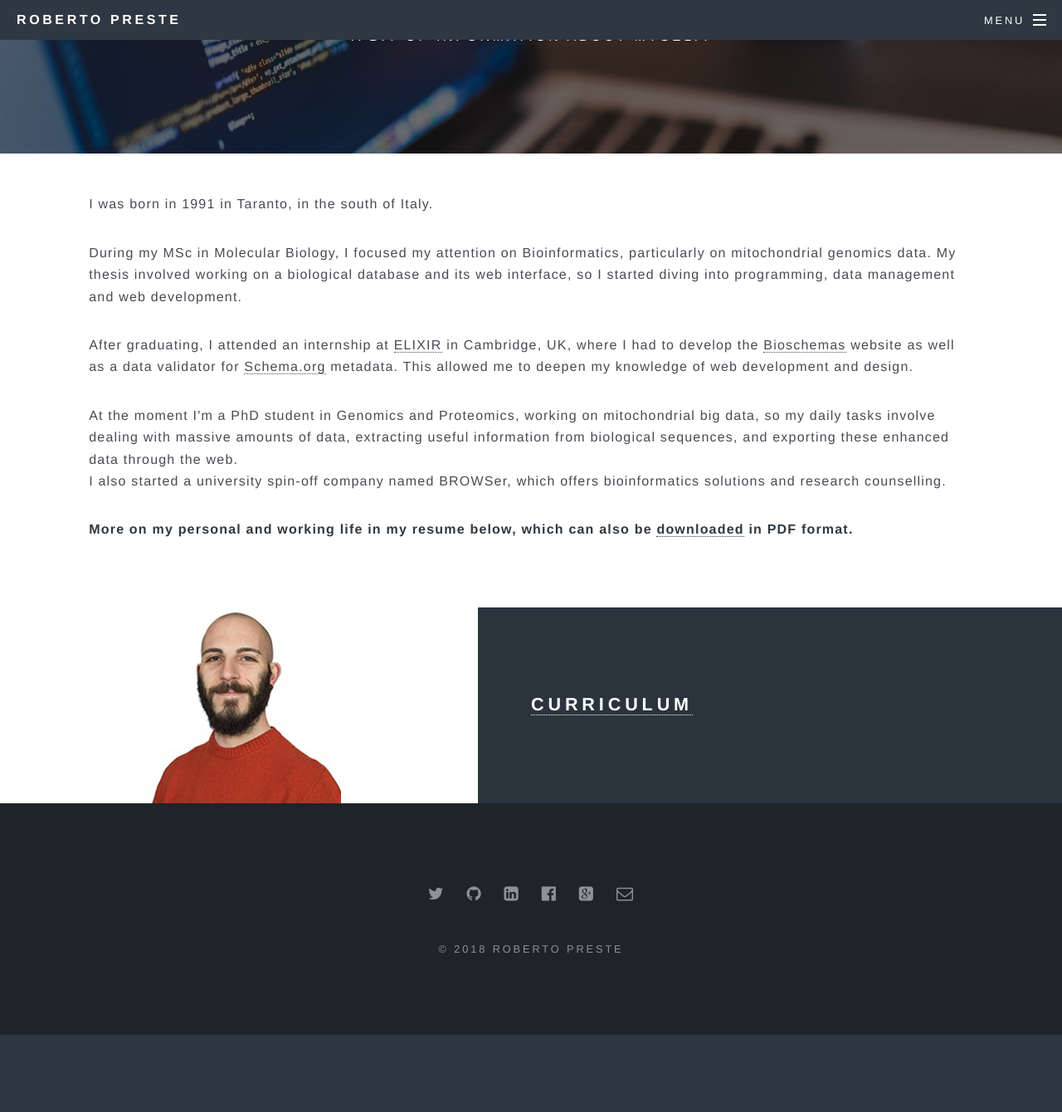
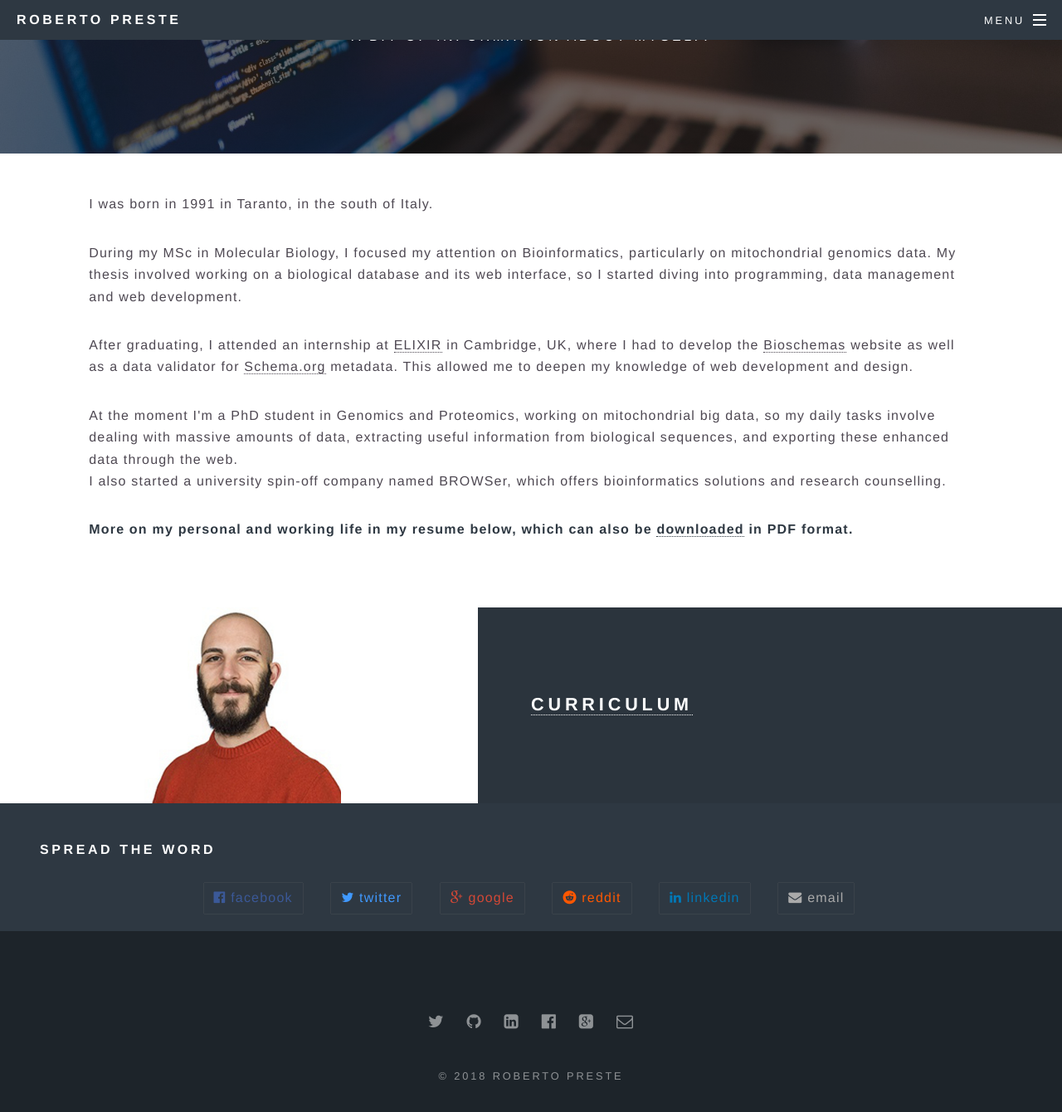
Before and after one commit to robertopreste/robertopreste.github.io, a Jekyll site: the page built from about.html, in a window 1280 px wide and 1400 px high, scrolled down 208 px. Shown: the top 1340 px of the window at 83% size. Built offline with Jekyll 4.4.1, drawn with Linux system fonts in a browser that asks for light colours; before the commit the page ends 1455 px from its top, so only the background shows below that.

Commit message:
Add social sharing bar

```diff
--- /dev/null
+++ b/_includes/share.html
@@ -0,0 +1,51 @@
+<section class="wrapper alt2">
+
+    <h1>Spread the word</h1>
+
+    <div class="share-box">
+
+        <ul class="actions" style="text-align: center; margin: 2em 0 -2em 0;">
+            <li>
+                <a class="f" href="https://www.facebook.com/sharer/sharer.php?u={{ site.url }}{{ site.baseurl }}{{ page.url }}" onclick="window.open(this.href, 'mywin', 'left=20,top=20,width=500,height=500,toolbar=1,resizable=0'); return false;" >
+                    <i class="fa fa-facebook-official fa"></i>
+                    <span> facebook</span>
+                </a>
+            </li>
+
+            <li>
+                <a class="t" href="https://twitter.com/intent/tweet?text={{ page.title }}&url={{ site.url }}{{ site.baseurl }}{{ page.url }}" onclick="window.open(this.href, 'mywin', 'left=20,top=20,width=500,height=500,toolbar=1,resizable=0'); return false;">
+                    <i class="fa fa-twitter fa"></i>
+                    <span> twitter</span>
+                </a>
+            </li>
+
+            <li>
+                <a class="g" href="https://plus.google.com/share?url={{ site.url }}{{ site.baseurl }}{{ page.url }}" onclick="window.open(this.href, 'mywin', 'left=20,top=20,width=500,height=500,toolbar=1,resizable=0'); return false;" >
+                    <i class="fa fa-google-plus fa"></i>
+                    <span> google</span>
+                </a>
+            </li>
+
+            <li>
+                <a class="r" href="http://www.reddit.com/submit?url={{ site.url }}{{ site.baseurl }}{{ page.url }}" onclick="window.open(this.href, 'mywin', 'left=20,top=20,width=900,height=500,toolbar=1,resizable=0'); return false;" >
+                    <i class="fa fa-reddit fa"></i>
+                    <span> reddit</span>
+                </a>
+            </li>
+
+            <li>
+                <a class="l" href="https://www.linkedin.com/shareArticle?mini=true&url={{ site.url }}{{ site.baseurl }}{{ page.url }}&title={{ page.title }}&summary={{ page.description }}" onclick="window.open(this.href, 'mywin', 'left=20,top=20,width=500,height=500,toolbar=1,resizable=0'); return false;" >
+                    <i class="fa fa-linkedin fa"></i>
+                    <span> linkedin</span>
+                </a>
+            </li>
+
+            <li>
+                <a class="e" href="mailto:?subject={{ page.title }}&amp;body=Check out this site {{ site.url }}{{ site.baseurl }}{{ page.url }}">
+                    <i class="fa fa-envelope fa"></i>
+                    <span> email</span></a>
+            </li>
+        </ul>
+    </div>
+
+</section>
--- a/_layouts/default.html
+++ b/_layouts/default.html
@@ -13,6 +13,12 @@
 
     {{ content }}
 
+    {% include share.html %}
+
+    {% if page.comments %}
+        {% include disqus.html %}
+    {% endif %}
+
     {% include footer.html %}
 
     {% include scripts.html %}
--- a/_layouts/post.html
+++ b/_layouts/post.html
@@ -35,7 +35,3 @@ layout: default
     <!--todo: add footer with parallax showing previous and next blog post-->
 
 </article>
-
-{% if page.comments %}
-    {% include disqus.html %}
-{% endif %}
--- a/css/main.scss
+++ b/css/main.scss
@@ -881,6 +881,60 @@ button,
     }
 }
 
+// Social sharing box
+
+.share-box a {
+    display: inline-block;
+    -webkit-box-shadow: 0 0 1px #777;
+    box-shadow: 0 0 1px #777;
+    padding: 5px 12px;
+    margin-right: 5px;
+    margin-bottom: 5px;
+    text-decoration: none;
+    border: none;
+}
+.share-box a:hover {
+    text-decoration: none;
+    -webkit-transition: background-color 200ms linear;
+    -ms-transition: background-color 200ms linear;
+    transition: background-color 200ms linear; }
+
+.f {
+    color: #3b5998; }
+.f:hover {
+    color: #fff;
+    background-color: #3b5998; }
+
+.t {
+    color: #4099FF; }
+.t:hover {
+    color: #fff;
+    background-color: #4099FF; }
+
+.g {
+    color: #d34836; }
+.g:hover {
+    color: #fff;
+    background-color: #d34836; }
+
+.r {
+    color: #ff5700; }
+.r:hover {
+    color: #fff;
+    background-color: #ff5700; }
+
+.l {
+    color: #0077b5; }
+.l:hover {
+    color: #fff;
+    background-color: #0077b5; }
+
+.e {
+    color: #AAAAAA; }
+.e:hover {
+    color: #fff;
+    background-color: #444444; }
+
 /* Features */
 
 .features {
--- a/index.html
+++ b/index.html
@@ -22,7 +22,8 @@ image: /images/favicon.png
 			</header>
             <ul class="actions">
                 <li><a href="about" title="About Me" class="button special">About Me</a></li>
-            </ul>
+				<!--<li><a href="/contact" class="button fit" title="Contact Me">Contact Me</a></li>-->
+			</ul>
 			<!--<ul class="icons major">-->
 				<!--<li>-->
 					<!--<span class="icon fa-bar-chart major style1">-->
```
